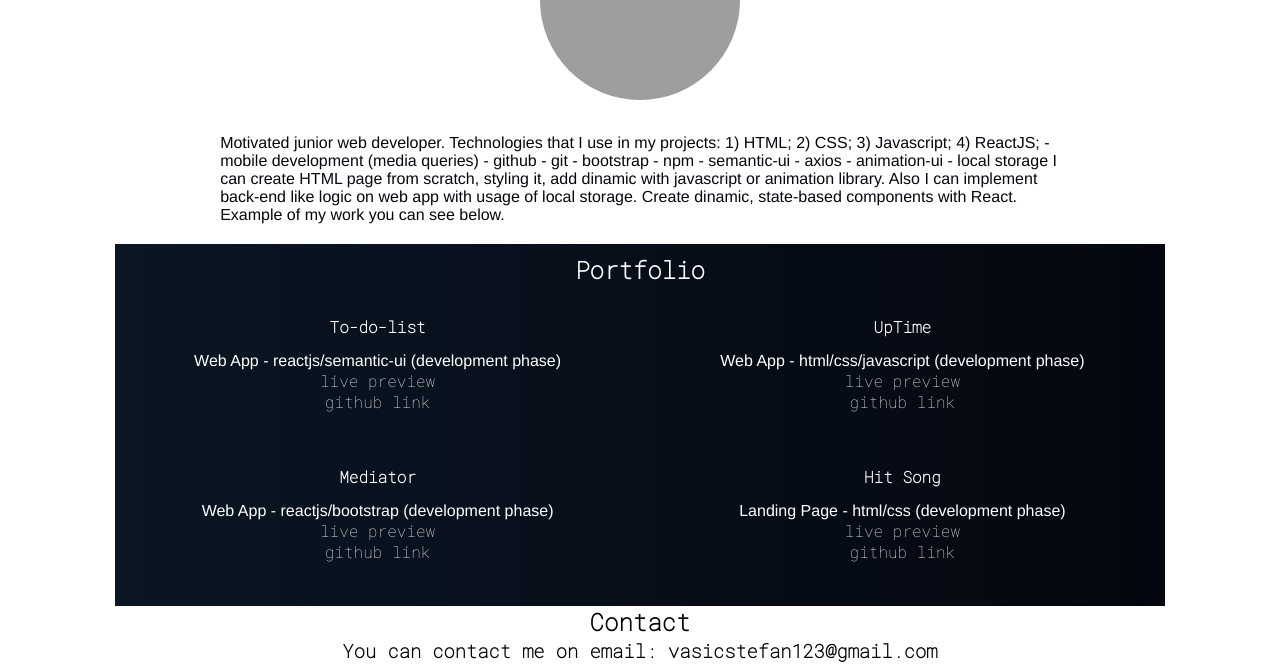
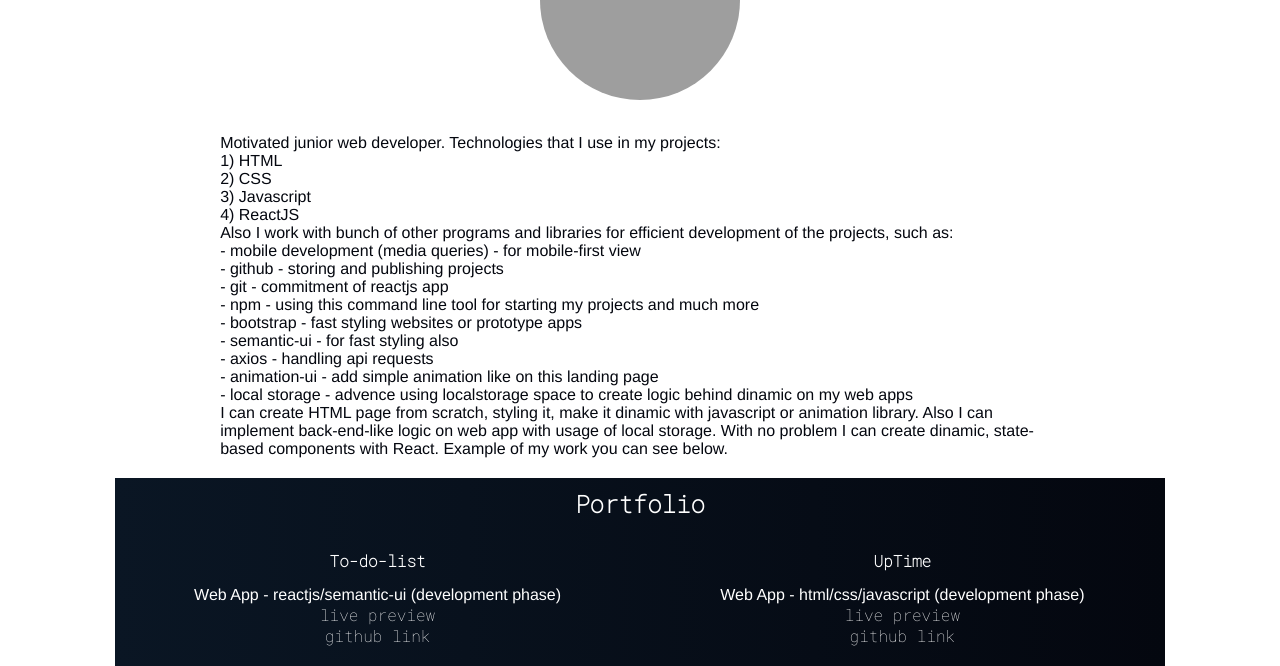
Before and after one commit to StefanVasic123/portfolio, a plain HTML site: page index.html in a window 1280 px wide. Shown: the part 1002-1668 px from the top of the page. Drawn offline with nearby package versions, Linux system fonts and the light colour scheme; grey boxes are pictures that could not be loaded; a script that the page names is missing.

Commit message:
Add files via upload

```diff
--- a/index.html
+++ b/index.html
@@ -45,22 +45,23 @@
         </div>
         <p>
           Motivated junior web developer.
-          Technologies that I use in my projects:
-          1) HTML;
-          2) CSS;
-          3) Javascript;
-          4) ReactJS;
-          - mobile development (media queries)
-          - github
-          - git
-          - bootstrap
-          - npm
-          - semantic-ui
-          - axios
-          - animation-ui
-          - local storage
-          I can create HTML page from scratch, styling it, add dinamic with javascript or animation library. Also I can implement back-end like logic on web app with usage of local storage.
-          Create dinamic, state-based components with React. Example of my work you can see below.
+          Technologies that I use in my projects: <br />
+          1) HTML<br />
+          2) CSS<br />
+          3) Javascript<br />
+          4) ReactJS<br />
+          Also I work with bunch of other programs and libraries for efficient development of the projects, such as:<br />
+          - mobile development (media queries) - for mobile-first view<br />
+          - github - storing and publishing projects<br />
+          - git - commitment of reactjs app<br />
+          - npm - using this command line tool for starting my projects and much more<br />
+          - bootstrap - fast styling websites or prototype apps<br />
+          - semantic-ui - for fast styling also<br />
+          - axios - handling api requests<br />
+          - animation-ui - add simple animation like on this landing page<br />
+          - local storage - advence using localstorage space to create logic behind dinamic on my web apps<br />
+          I can create HTML page from scratch, styling it, make it dinamic with javascript or animation library. Also I can implement back-end-like logic on web app with usage of local storage.
+          With no problem I can create dinamic, state-based components with React. Example of my work you can see below.
         </p>
       </div>
     </section>
@@ -77,22 +78,22 @@
         <div class="column">
           <h4>UpTime</h4>
           <p>Web App - html/css/javascript (development phase)</p>
-          <a class="preview" href="">live preview</a><br/>
-          <a href="#">github link</a>
+          <a class="preview" href="https://stefanvasic123.github.io/UpTimeBeta/">live preview</a><br/>
+          <a href="https://github.com/StefanVasic123/UpTimeBeta">github link</a>
         </div>
       </div>
       <div class="row">
           <div class="column">
               <h4>Mediator</h4>
               <p>Web App - reactjs/bootstrap (development phase)</p>
-              <a class="preview" href="https://stefanvasic123.github.io/contact">live preview</a><br/>
-              <a href="https://stefanvasic123.github.io/UpTimeBeta/">github link</a>
+              <a class="preview" href="https://stefanvasic123.github.io/mediator/">live preview</a><br/>
+              <a href="https://github.com/StefanVasic123/mediator">github link</a>
             </div>
           <div class="column">
             <h4>Hit Song</h4>
             <p>Landing Page - html/css (development phase)</p>
             <a class="preview" href="https://stefanvasic123.github.io/hitsong/">live preview</a><br/>
-            <a href="#">github link</a>
+            <a href="https://github.com/StefanVasic123/hitsong">github link</a>
           </div>
         </div>
       </div>
--- a/style.css
+++ b/style.css
@@ -199,25 +199,9 @@ p {
     padding-top: 10px;
 }
 
-#portfolio-section {
-    background: linear-gradient(to left, #04070F, #0A1624);
-    padding-top: 10px;
-}
 
-@media (max-width: 575px) {
-  #portfolio-section .row .column {
-    border: 1px solid white;
-  }
-   #portfolio-section .row:first-child {
-     padding-bottom: 20px;
-   }
-}
 h2 {
     text-align: center;
-}
-#portfolio-h2 {
-    color: white;
-    padding-bottom: 20px;
 }
 
 #about-section, #portfolio-section {
@@ -232,11 +216,17 @@ h2 {
     height: 150px;
 }
 
+#portfolio-h2 {
+  color: white;
+  padding-bottom: 20px;
+}
+
 .row:after {
     content: "";
     display: table;
     clear: both;
 }
+
 .row {
     text-align: center;
     color: white;
@@ -249,6 +239,20 @@ h2 {
 
 h4 {
     padding-bottom: 15px;
+}
+
+#portfolio-section {
+  background: linear-gradient(to left, #04070F, #0A1624);
+  padding-top: 10px;
+}
+
+@media (max-width: 575px) {
+#portfolio-section .row .column {
+  border: 1px solid white;
+}
+/*  #portfolio-section .row:first-child {
+   padding-bottom: 20px;
+ } */
 }
 
 #contact-section {
```
